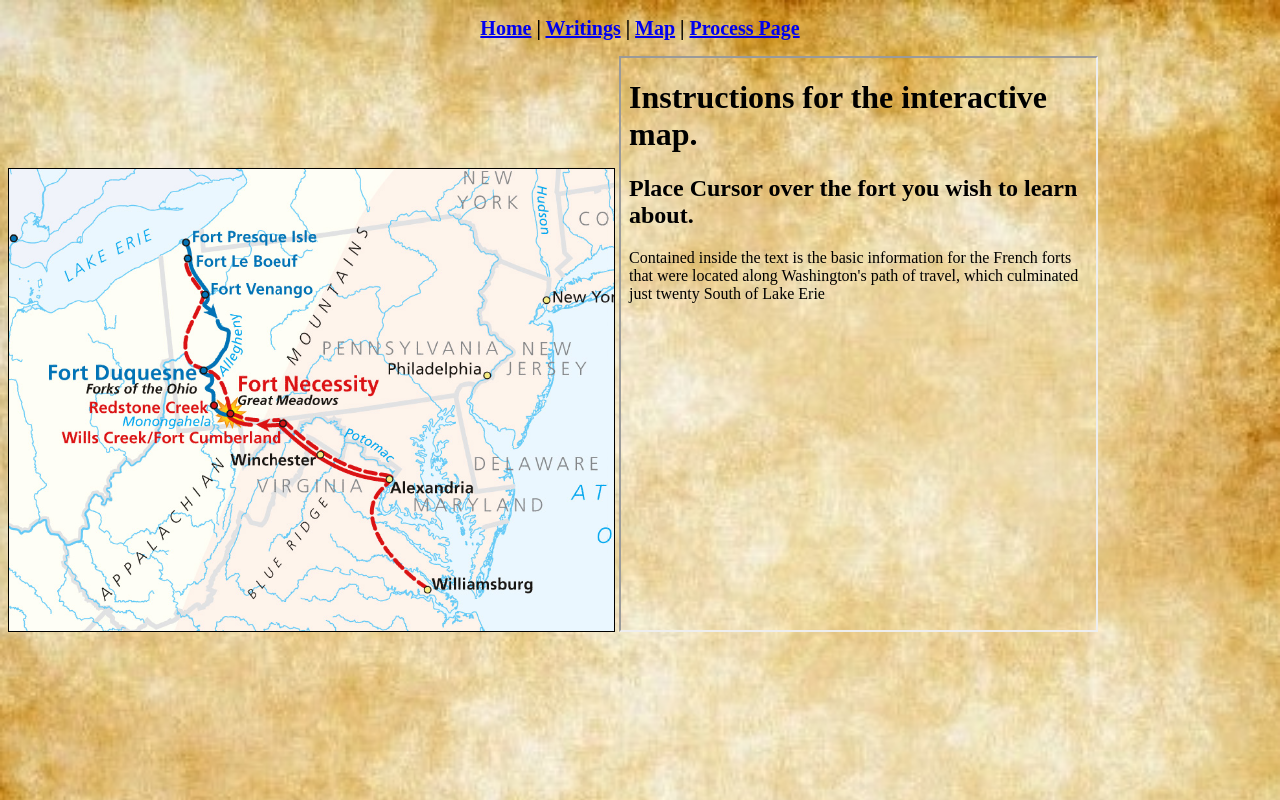
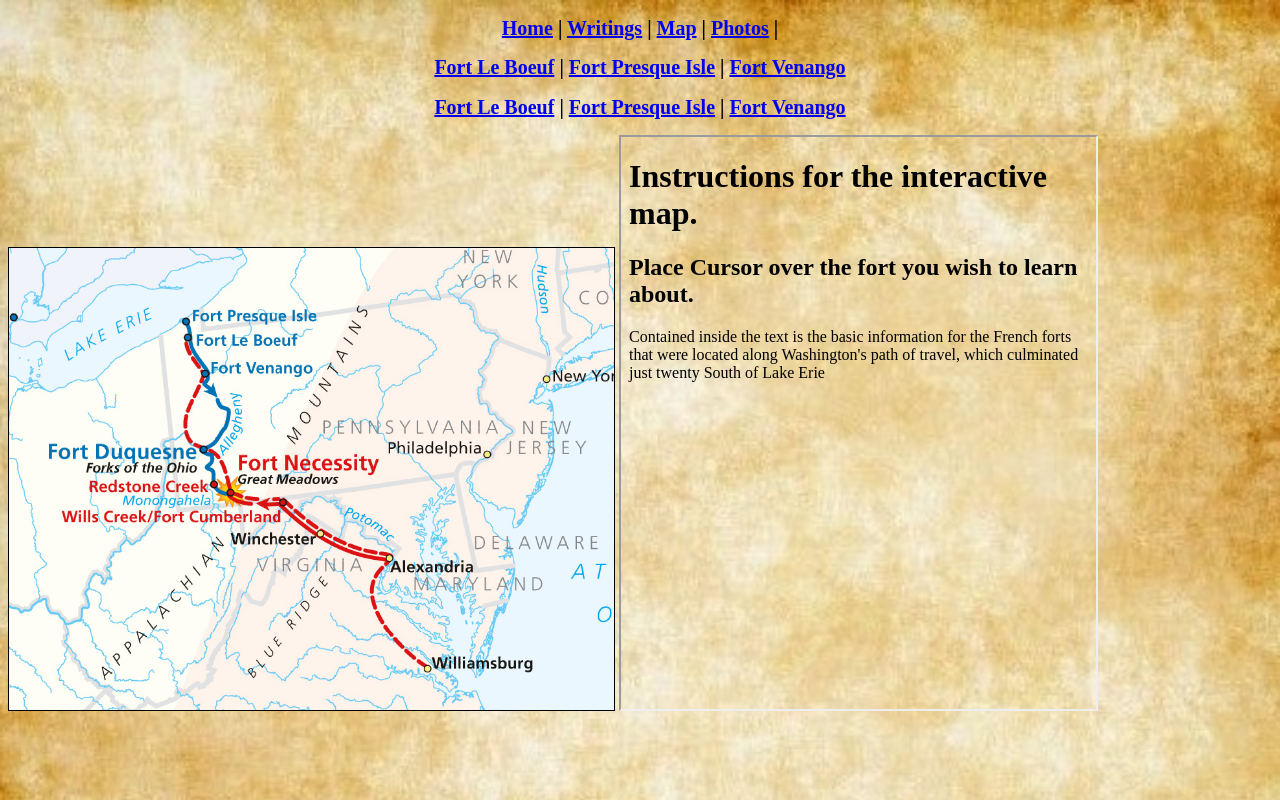
Before and after one commit to untrogen999/Washington_Trail, a plain HTML site: page docs/map.html in a window 1280 px wide. Drawn offline with Linux system fonts and the light colour scheme.

Commit message:
Renamed some files and used more extensive menu bar from 'map.html'

```diff
--- a/docs/map.html
+++ b/docs/map.html
@@ -5,23 +5,23 @@
         <link type="text/css" href="washingtontrail.css" rel="stylesheet" />
 
     </head>
-    <!-- AZ: Commented out duplicate, original, menu bar -->
-    <!-- <h2><a href="index.html">Home</a> | <a href="journal.html">Writings</a> | <a href="map.html"
-        >Map</a> | <a href="Photos.html">Photos</a> | <a href="process.html">Process Page</a></h2>
+    <h2><a href="index.html">Home</a> | <a href="journal.html">Writings</a> | <a href="map.html"
+        >Map</a> | <a href="photos.html">Photos</a> | <a href="process.html"><h2><a href="boeuf.html">Fort Le Boeuf</a> | <a href="presque.html">Fort Presque Isle</a> | <a
+        href="machault.html">Fort Venango</a></h2>
 
     <h2><a href="boeuf.html">Fort Le Boeuf</a> | <a href="presque.html">Fort Presque Isle</a> | <a
-        href="machault.html">Fort Venango</a></h2> -->
+        href="machault.html">Fort Venango</a></h2>
 
 
-    <body>            <h2><a href="index.html">Home</a> | <a href="journal.html">Writings</a> | <a
-        href="map.html">Map</a> | <a href="process.html">Process Page</a></h2>
+    <!-- AZ: Removed duplicate menu bar SSI include -->
+    <body>
         <img src="Pictures/MapofFrenchForts.png" usemap="#image_map">
         <map name="image_map">
             <area target="MapInfo"alt="Fort Le Boeuf" title="Fort Le Boeuf" href="boeuf.html" coords="170,83,188,103" shape="rect">
             <area target="MapInfo" alt="Fort Venango" title="Fort Venango" href="machault.html" coords="188,116,207,138" shape="rect">
             <area target="MapInfo"alt="Fort Presque Isle" title="Fort Presque Isle" href="presque.html" coords="170,68,182,83" shape="rect">
 
-    <iframe src="Instructions.html" height="572" width="475" name="MapInfo"></iframe>
+    <iframe src="instructions.html" height="572" width="475" name="MapInfo"></iframe>
 
 
    </map>
```
Also changed, not shown: docs/boeuf.html (renamed from docs/Boeuf.html, +2 -1 lines), docs/index.html (+2 -1 lines), docs/journal.html (+2 -2 lines), docs/machault.html (renamed from docs/Machault.html, +2 -1 lines), docs/menu.html (+2 -1 lines), docs/photos.html (renamed from docs/Photos.html, +2 -1 lines), docs/presque.html (renamed from docs/Presque.html, +2 -1 lines), docs/process.html (+2 -1 lines), docs/instructions.html (renamed from docs/Instructions.html).
